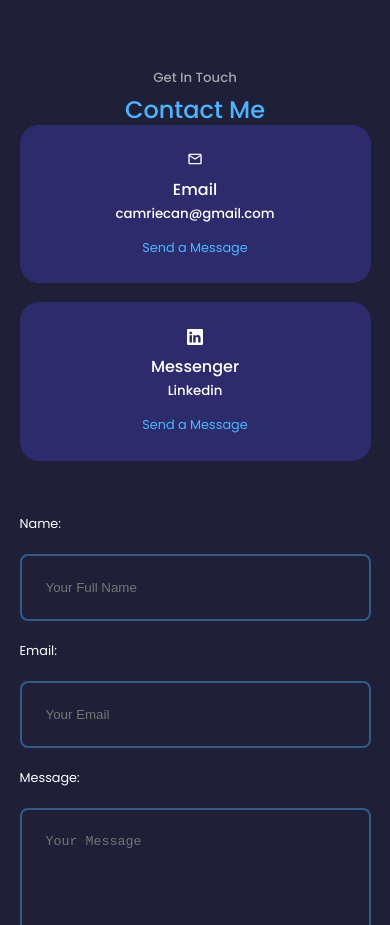
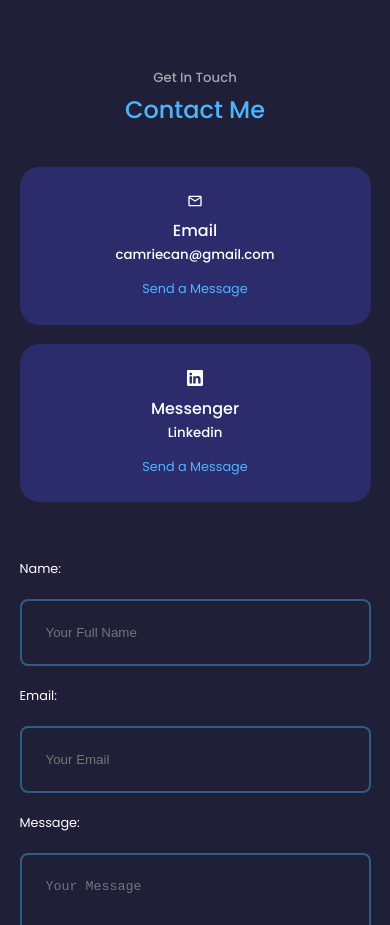
Before and after one commit to CameronRiecan/CameronRiecan.github.io, a React (Create React App) app: page / in a window 390 px wide. Shown: the part 10640-11565 px from the top of the page. Built offline with nearby package versions, Linux system fonts and the light colour scheme.

Commit message:
fix css style error in contact section where h2 ran against next div, add margin top to div below to match other components UI

```diff
--- a/src/components/contact/contact.css
+++ b/src/components/contact/contact.css
@@ -10,6 +10,7 @@
 .contact_options {
     display: flex;
     flex-direction: column;
+    justify-content: space-evenly; /* make sure cards match height of form */
     gap: 1.2rem;
 }
 
@@ -60,16 +61,16 @@ label {
     font-size: 0.8rem;
 }
 
-.contact_options {
-    justify-content: space-evenly; /* make sure cards match height of form */
-}
-
 /* Media Queries (Medium Devices) */
 @media screen and (max-width: 1024px) {
     .container.contact_container {
         grid-template-columns: 1fr;
         grid-template-rows: 30% 58%;
         gap: 12%;
+    }
+
+    div > .contact_options {
+        margin-top: 4rem;
     }
 
     button {
```
